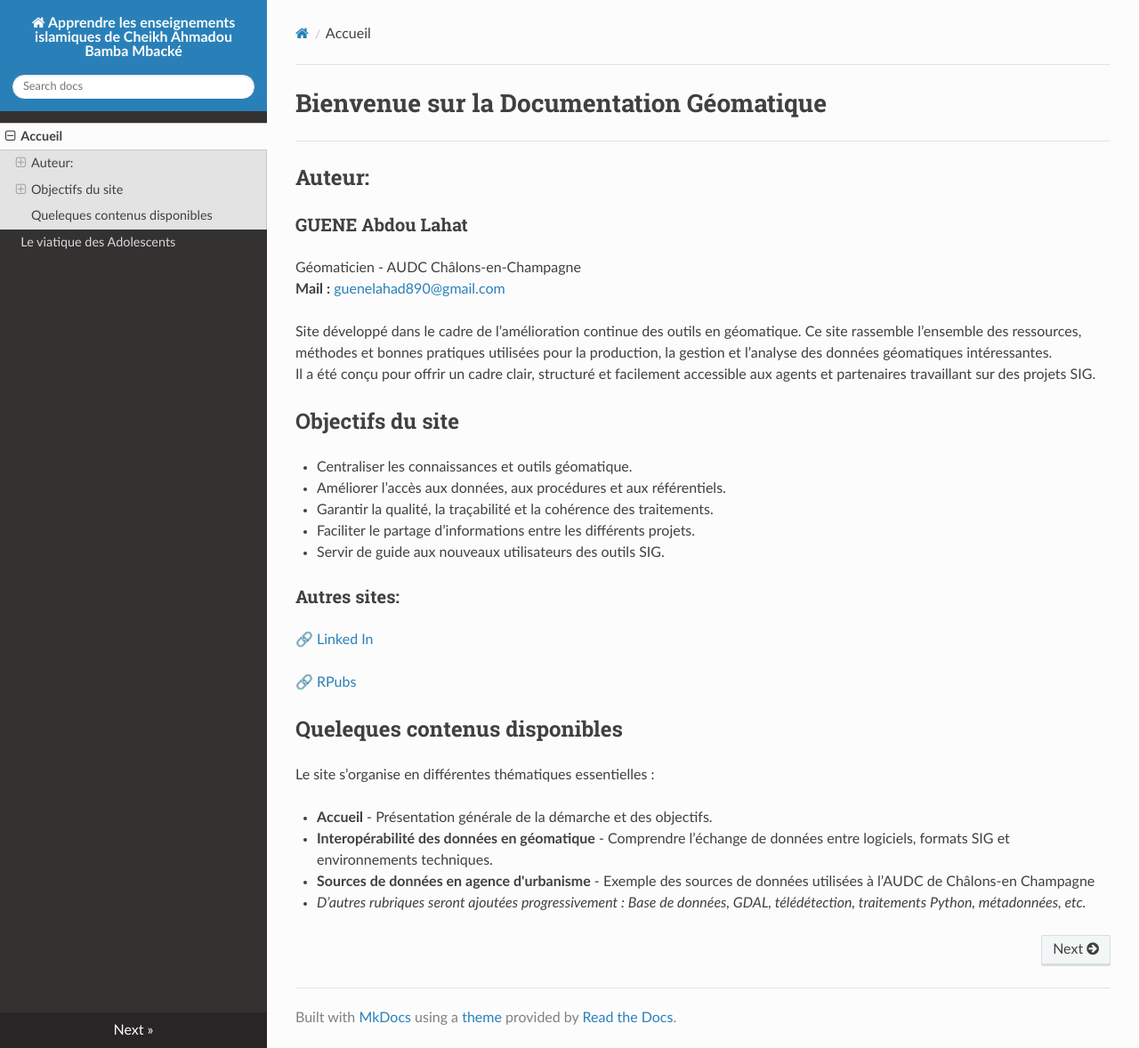
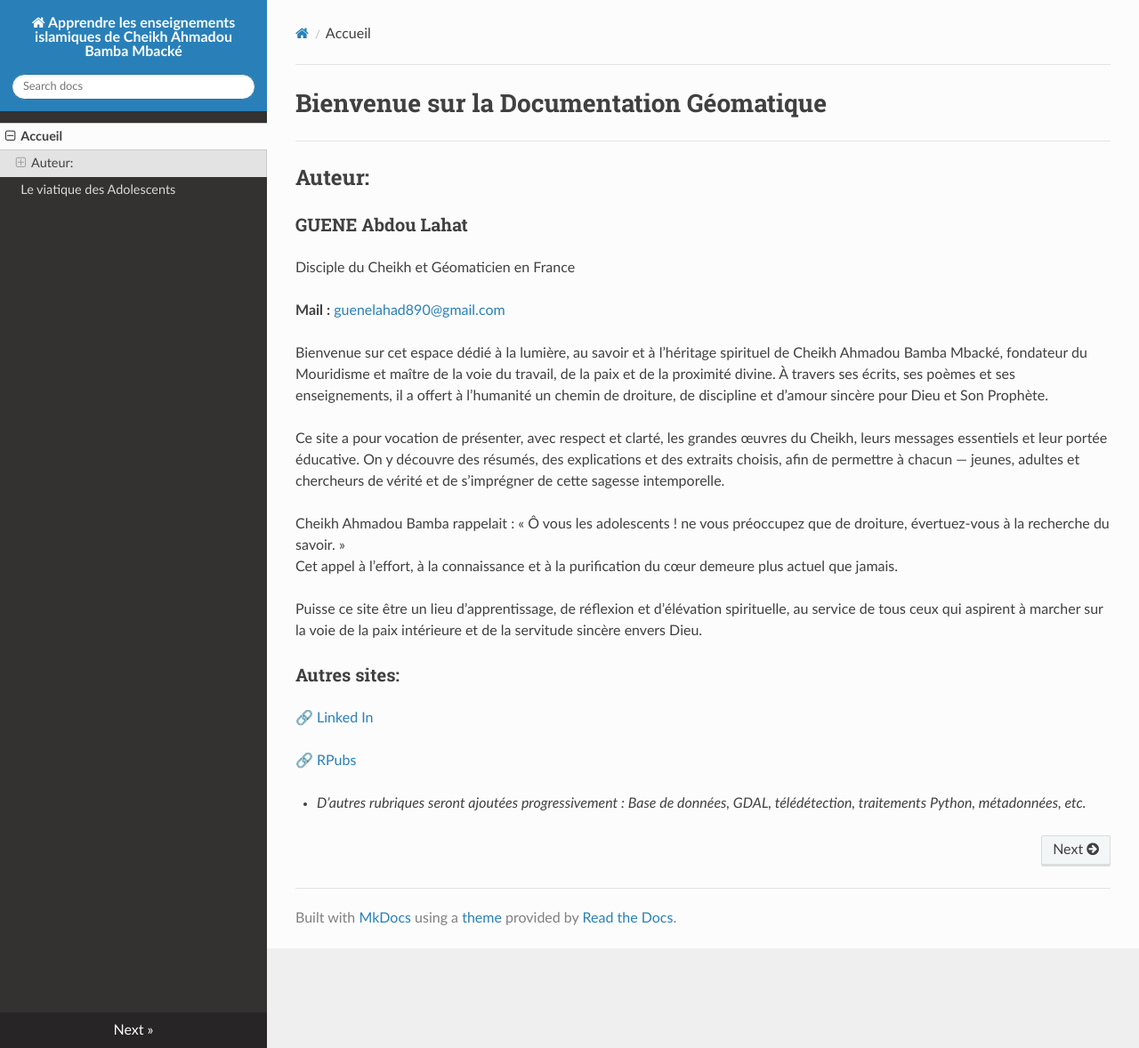
Before and after one commit to abdou0796/Apprendre-ta-r-ligion, an MkDocs documentation site: the page built from docs/index.md, in a window 1280 px wide and 1178 px high. Shown: the whole window at 89% size. Built offline with MkDocs 1.6.1, drawn with Linux system fonts in a browser that asks for light colours; nearby versions of some CDN libraries.

Commit message:
Update index.md

```diff
--- a/docs/index.md
+++ b/docs/index.md
@@ -2,31 +2,26 @@
 ---
 ## Auteur:
 ### **GUENE Abdou Lahat**
-Géomaticien - AUDC Châlons-en-Champagne
+Disciple du Cheikh et Géomaticien en France
+
 **Mail :** [guenelahad890@gmail.com](mailto:guenelahad890@gmail.com)
 
-Site développé dans le cadre de l’amélioration continue des outils en géomatique.
-Ce site rassemble l’ensemble des ressources, méthodes et bonnes pratiques utilisées pour la production, la gestion et l’analyse des données géomatiques intéressantes.
-Il a été conçu pour offrir un cadre clair, structuré et facilement accessible aux agents et partenaires travaillant sur des projets SIG.
-## Objectifs du site
-- Centraliser les connaissances et outils géomatique.
-- Améliorer l’accès aux données, aux procédures et aux référentiels.
-- Garantir la qualité, la traçabilité et la cohérence des traitements.
-- Faciliter le partage d’informations entre les différents projets.
-- Servir de guide aux nouveaux utilisateurs des outils SIG.
+Bienvenue sur cet espace dédié à la lumière, au savoir et à l’héritage spirituel de Cheikh Ahmadou Bamba Mbacké, fondateur du Mouridisme et maître de la voie du travail, de la paix et de la proximité divine.
+À travers ses écrits, ses poèmes et ses enseignements, il a offert à l’humanité un chemin de droiture, de discipline et d’amour sincère pour Dieu et Son Prophète.
+
+Ce site a pour vocation de présenter, avec respect et clarté, les grandes œuvres du Cheikh, leurs messages essentiels et leur portée éducative.
+On y découvre des résumés, des explications et des extraits choisis, afin de permettre à chacun — jeunes, adultes et chercheurs de vérité et de s’imprégner de cette sagesse intemporelle.
+
+Cheikh Ahmadou Bamba rappelait :
+« Ô vous les adolescents ! ne vous préoccupez que de droiture, évertuez-vous à la recherche du savoir. »
+Cet appel à l’effort, à la connaissance et à la purification du cœur demeure plus actuel que jamais.
+
+Puisse ce site être un lieu d’apprentissage, de réflexion et d’élévation spirituelle, au service de tous ceux qui aspirent à marcher sur la voie de la paix intérieure et de la servitude sincère envers Dieu.
 ### Autres sites:
 
 [🔗 Linked In](https://www.linkedin.com/in/abdouguene/ )
 
 [🔗 RPubs](https://rpubs.com/abdou96 )
 
-## Queleques contenus disponibles
-Le site s’organise en différentes thématiques essentielles :
-
-- **Accueil** - Présentation générale de la démarche et des objectifs.
-
-- **Interopérabilité des données en géomatique** - Comprendre l’échange de données entre logiciels, formats SIG et environnements techniques.
-
-- **Sources de données en agence d'urbanisme** - Exemple des sources de données utilisées à l’AUDC de Châlons-en Champagne
 
 - *D’autres rubriques seront ajoutées progressivement : Base de données, GDAL, télédétection, traitements Python, métadonnées, etc.*
```
